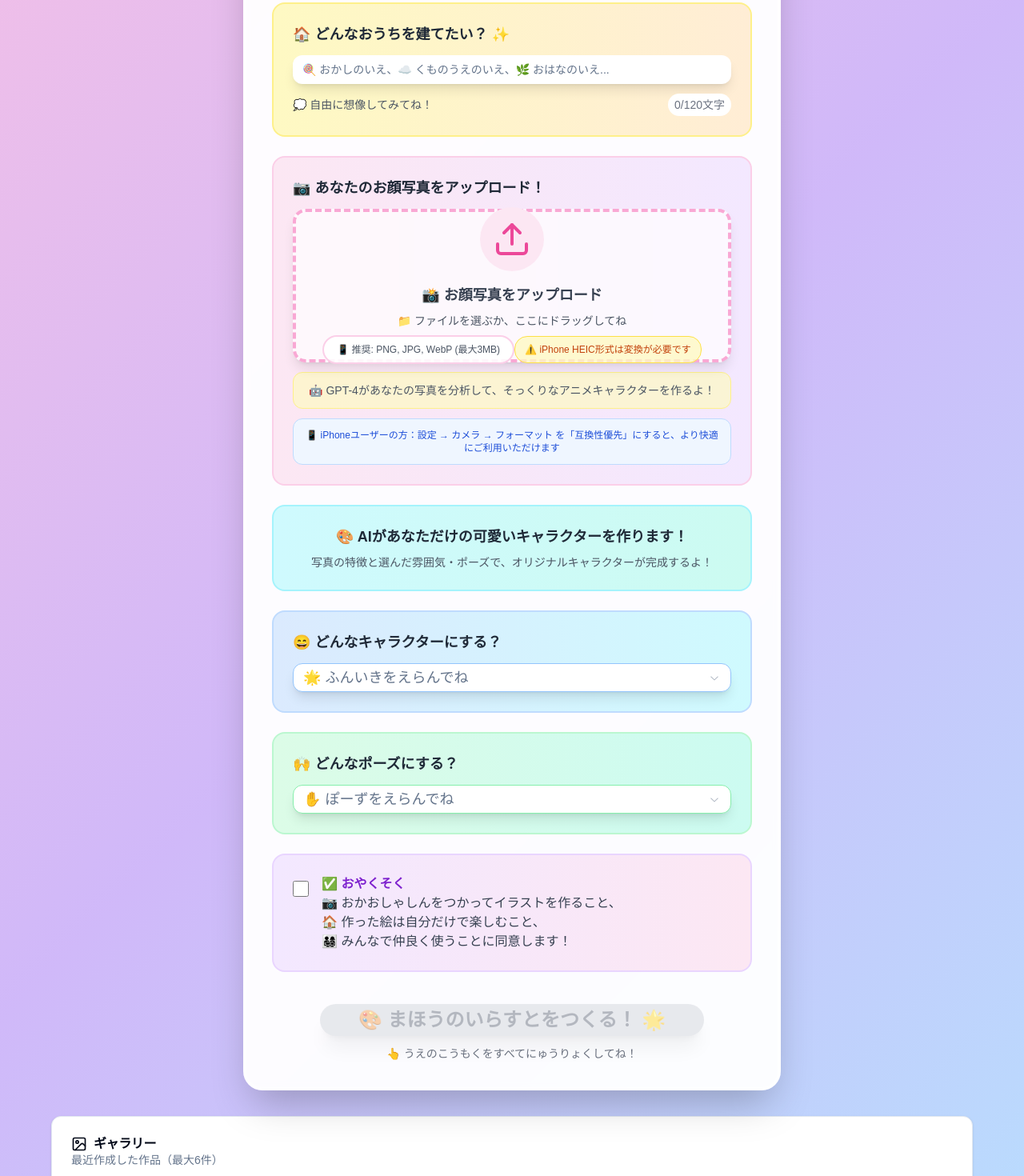
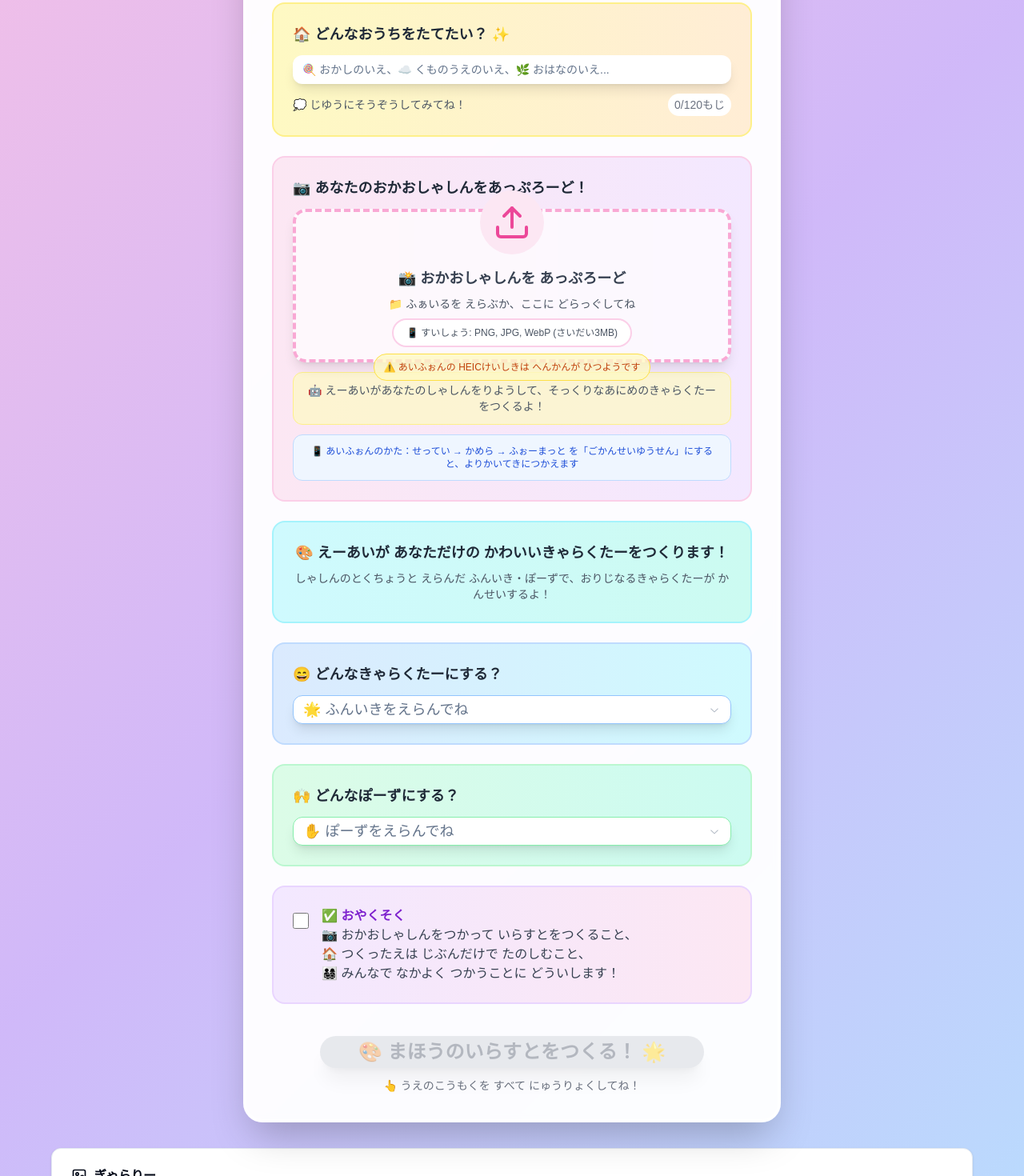
Before and after one commit to ARKLET-1111/dreamhouses, a Next.js app: page / in a window 1280 px wide. Shown: the part 720-2190 px from the top of the page at 80% size. Built offline with nearby package versions, Linux system fonts and the light colour scheme; a web font is replaced by a local one.

Commit message:
ひらがな

```diff
--- a/src/components/FileDrop.tsx
+++ b/src/components/FileDrop.tsx
@@ -82,7 +82,7 @@ const FileDrop: React.FC<FileDropProps> = ({
       return convertedFile;
     } catch (error) {
       console.error('HEIC conversion failed with details:', error);
-      throw new Error(`HEIC変換に失敗しました: ${(error as Error).message}`);
+      throw new Error(`HEICへんかんにしっぱいしました: ${(error as Error).message}`);
     } finally {
       setIsConverting(false);
     }
@@ -147,12 +147,12 @@ const FileDrop: React.FC<FileDropProps> = ({
 
         // Show user-friendly guidance for HEIC files
         const userChoice = confirm(
-          'HEICファイルが選択されました。\n\n' +
-          '📱 iPhoneユーザーの方へ：\n' +
-          '1. iPhoneの設定 > カメラ > フォーマット を「互換性優先」に変更\n' +
-          '2. または写真アプリで「JPEGとして保存」を選択\n\n' +
-          '🖥️ このままHEICファイルを使用することもできます（推奨しません）\n\n' +
-          '「OK」でそのまま使用、「キャンセル」で他の画像を選択'
+          'HEICふぁいるがせんたくされました。\n\n' +
+          '📱 あいふぉんのかたへ：\n' +
+          '1. あいふぉんのせってい > かめら > ふぉーまっと を「ごかんせいゆうせん」にへんこう\n' +
+          '2. または しゃしんあぷりで「JPEGとしてほぞん」をせんたく\n\n' +
+          '🖥️ このままHEICふぁいるをしようすることもできます（すいしょうしません）\n\n' +
+          '「OK」でそのまましよう、「キャンセル」でほかのがぞうをせんたく'
         );
 
         if (userChoice) {
@@ -164,10 +164,10 @@ const FileDrop: React.FC<FileDropProps> = ({
           } catch (conversionError) {
             console.log('HEIC conversion failed, using original file:', conversionError);
             processedFile = file; // Use original HEIC file as fallback
-            alert('HEIC変換に失敗しましたが、元のファイルを使用します。\n画像生成で問題が発生する場合は、JPEG形式の画像をお試しください。');
+            alert('HEICへんかんにしっぱいしましたが、もとのふぁいるをしようします。\nがぞうせいせいで もんだいがはっせいするばあいは、JPEGけいしきのがぞうをおためしください。');
           }
         } else {
-          alert('別の画像ファイル（JPEG、PNG、WebP）を選択してください。');
+          alert('べつのがぞうふぁいる（JPEG、PNG、WebP）をせんたくしてください。');
           return; // Exit without processing
         }
       }
@@ -182,7 +182,7 @@ const FileDrop: React.FC<FileDropProps> = ({
       onFileSelect(processedFile);
     } catch (error) {
       console.error('File processing failed:', error);
-      alert('ファイルの処理に失敗しました: ' + (error as Error).message);
+      alert('ふぁいるのしょりに しっぱいしました: ' + (error as Error).message);
     }
   }, [onFileSelect]);
 
@@ -239,7 +239,7 @@ const FileDrop: React.FC<FileDropProps> = ({
         <div className="relative w-full h-48 bg-white rounded-2xl overflow-hidden border-4 border-pink-300 shadow-lg">
           <img
             src={preview}
-            alt="選択されたお顔写真"
+            alt="せんたくされた おかおしゃしん"
             className="w-full h-full object-cover"
           />
           <button
@@ -255,7 +255,7 @@ const FileDrop: React.FC<FileDropProps> = ({
             <X className="h-5 w-5" />
           </button>
           <div className="absolute top-3 left-3 bg-white/90 backdrop-blur-sm px-3 py-1 rounded-full">
-            <span className="text-sm font-bold text-gray-700">📷 きれいな写真だね！</span>
+            <span className="text-sm font-bold text-gray-700">📷 きれいなしゃしんだね！</span>
           </div>
         </div>
         <div className="bg-white/70 backdrop-blur-sm rounded-lg p-3 mt-3 text-center border-2 border-pink-200">
@@ -263,7 +263,7 @@ const FileDrop: React.FC<FileDropProps> = ({
             🎉 {selectedFile.name} ({Math.round(selectedFile.size / 1024)}KB)
           </p>
           <p className="text-xs text-gray-600 mt-1">
-            この写真でイラストを作るよ！
+            このしゃしんで いらすとをつくるよ！
           </p>
         </div>
       </div>
@@ -300,19 +300,19 @@ const FileDrop: React.FC<FileDropProps> = ({
             "text-lg font-bold",
             isConverting ? "text-purple-600" : isDragOver ? "text-pink-600" : "text-gray-700"
           )}>
-            {isConverting ? "🔄 HEIC形式を変換中..." : isDragOver ? "📷 写真をここに置いてね！" : "📸 お顔写真をアップロード"}
+            {isConverting ? "🔄 HEICけいしきを へんかんちゅう..." : isDragOver ? "📷 しゃしんを ここにおいてね！" : "📸 おかおしゃしんを あっぷろーど"}
           </p>
           <p className="text-sm text-gray-600 font-medium">
-            📁 ファイルを選ぶか、ここにドラッグしてね
+            📁 ふぁいるを えらぶか、ここに どらっぐしてね
           </p>
           <div className="bg-white/90 rounded-full px-4 py-2 mx-auto inline-block border-2 border-pink-200">
             <p className="text-xs text-gray-600">
-              📱 推奨: PNG, JPG, WebP (最大3MB)
+              📱 すいしょう: PNG, JPG, WebP (さいだい3MB)
             </p>
           </div>
           <div className="bg-yellow-100/80 rounded-lg px-3 py-2 mx-auto inline-block border border-yellow-300 mt-2">
             <p className="text-xs text-orange-700 font-medium">
-              ⚠️ iPhone HEIC形式は変換が必要です
+              ⚠️ あいふぉんの HEICけいしきは へんかんが ひつようです
             </p>
           </div>
         </div>
--- a/src/components/Form.tsx
+++ b/src/components/Form.tsx
@@ -94,7 +94,7 @@ const Form: React.FC<FormProps> = ({ onSubmit, isLoading, disabled = false }) =>
           <CardDescription className="text-lg text-gray-700 font-medium mt-4">
             📷 あなたのおかおしゃしんで、
             <br />
-            🏰 すてきなおうちとかわいいキャラクターつくっちゃおう！
+            🏰 すてきなおうちとかわせたきゃらくたーをつくろう！
           </CardDescription>
         </CardHeader>
         <CardContent className="space-y-8 p-8">
@@ -102,7 +102,7 @@ const Form: React.FC<FormProps> = ({ onSubmit, isLoading, disabled = false }) =>
             {/* House Theme Input */}
             <div className="space-y-3 bg-gradient-to-r from-yellow-100 to-orange-100 p-6 rounded-2xl border-2 border-yellow-200">
               <label htmlFor="houseTheme" className="text-lg font-bold text-gray-800 flex items-center gap-2">
-                🏠 どんなおうちを建てたい？ ✨
+                🏠 どんなおうちをたてたい？ ✨
               </label>
               <Input
                 id="houseTheme"
@@ -119,10 +119,10 @@ const Form: React.FC<FormProps> = ({ onSubmit, isLoading, disabled = false }) =>
               )}
               <div className="flex items-center justify-between">
                 <p className="text-sm text-gray-600 font-medium">
-                  💭 自由に想像してみてね！
+                  💭 じゆうにそうぞうしてみてね！
                 </p>
                 <p className="text-sm text-gray-500 bg-white px-2 py-1 rounded-lg">
-                  {formData.houseTheme.length}/120文字
+                  {formData.houseTheme.length}/120もじ
                 </p>
               </div>
             </div>
@@ -130,7 +130,7 @@ const Form: React.FC<FormProps> = ({ onSubmit, isLoading, disabled = false }) =>
             {/* Face Photo Upload */}
             <div className="space-y-3 bg-gradient-to-r from-pink-100 to-purple-100 p-6 rounded-2xl border-2 border-pink-200">
               <label className="text-lg font-bold text-gray-800 flex items-center gap-2">
-                📷 あなたのお顔写真をアップロード！
+                📷 あなたのおかおしゃしんをあっぷろーど！
               </label>
               <FileDrop
                 onFileSelect={(file) => setFormData(prev => ({ ...prev, faceImage: file }))}
@@ -144,12 +144,12 @@ const Form: React.FC<FormProps> = ({ onSubmit, isLoading, disabled = false }) =>
               )}
               <div className="bg-yellow-100/70 p-3 rounded-xl border border-yellow-200">
                 <p className="text-sm text-gray-600 font-medium text-center">
-                  🤖 GPT-4があなたの写真を分析して、そっくりなアニメキャラクターを作るよ！
+                  🤖 えーあいがあなたのしゃしんをりようして、そっくりなあにめのきゃらくたーをつくるよ！
                 </p>
               </div>
               <div className="bg-blue-50 p-3 rounded-xl border border-blue-200">
                 <p className="text-xs text-blue-700 font-medium text-center">
-                  📱 iPhoneユーザーの方：設定 → カメラ → フォーマット を「互換性優先」にすると、より快適にご利用いただけます
+                  📱 あいふぉんのかた：せってい → かめら → ふぉーまっと を「ごかんせいゆうせん」にすると、よりかいてきにつかえます
                 </p>
               </div>
             </div>
@@ -158,10 +158,10 @@ const Form: React.FC<FormProps> = ({ onSubmit, isLoading, disabled = false }) =>
             <div className="space-y-3 bg-gradient-to-r from-cyan-100 to-teal-100 p-6 rounded-2xl border-2 border-cyan-200">
               <div className="text-center">
                 <p className="text-lg font-bold text-gray-800">
-                  🎨 AIがあなただけの可愛いキャラクターを作ります！
+                  🎨 えーあいが あなただけの かわいいきゃらくたーをつくります！
                 </p>
                 <p className="text-sm text-gray-600 font-medium mt-2">
-                  写真の特徴と選んだ雰囲気・ポーズで、オリジナルキャラクターが完成するよ！
+                  しゃしんのとくちょうと えらんだ ふんいき・ぽーずで、おりじなるきゃらくたーが かんせいするよ！
                 </p>
               </div>
             </div>
@@ -169,7 +169,7 @@ const Form: React.FC<FormProps> = ({ onSubmit, isLoading, disabled = false }) =>
             {/* Character Vibe Selection */}
             <div className="space-y-3 bg-gradient-to-r from-blue-100 to-cyan-100 p-6 rounded-2xl border-2 border-blue-200">
               <label className="text-lg font-bold text-gray-800 flex items-center gap-2">
-                😄 どんなキャラクターにする？
+                😄 どんなきゃらくたーにする？
               </label>
               <Select
                 value={formData.vibe}
@@ -182,7 +182,7 @@ const Form: React.FC<FormProps> = ({ onSubmit, isLoading, disabled = false }) =>
                 <SelectContent className="rounded-xl">
                   <SelectItem value="元気" className="text-lg cursor-pointer hover:bg-yellow-100">😊 げんきいっぱい</SelectItem>
                   <SelectItem value="上品" className="text-lg cursor-pointer hover:bg-pink-100">🌸 じょうひんでやさしい</SelectItem>
-                  <SelectItem value="クール" className="text-lg cursor-pointer hover:bg-blue-100">😎 かっこいい</SelectItem>
+                  <SelectItem value="クール" className="text-lg cursor-pointer hover:bg-blue-100">😎 くーる</SelectItem>
                 </SelectContent>
               </Select>
               {getFieldError("vibe") && (
@@ -193,7 +193,7 @@ const Form: React.FC<FormProps> = ({ onSubmit, isLoading, disabled = false }) =>
             {/* Pose Selection */}
             <div className="space-y-3 bg-gradient-to-r from-green-100 to-teal-100 p-6 rounded-2xl border-2 border-green-200">
               <label className="text-lg font-bold text-gray-800 flex items-center gap-2">
-                🙌 どんなポーズにする？
+                🙌 どんなぽーずにする？
               </label>
               <Select
                 value={formData.pose}
@@ -228,11 +228,11 @@ const Form: React.FC<FormProps> = ({ onSubmit, isLoading, disabled = false }) =>
                 <label htmlFor="agreed" className="text-gray-700 font-medium leading-6 cursor-pointer">
                   ✅ <span className="font-bold text-purple-700">おやくそく</span>
                   <br />
-                  📷 おかおしゃしんをつかってイラストを作ること、
+                  📷 おかおしゃしんをつかって いらすとをつくること、
                   <br />
-                  🏠 作った絵は自分だけで楽しむこと、
+                  🏠 つくったえは じぶんだけで たのしむこと、
                   <br />
-                  👨‍👩‍👧‍👦 みんなで仲良く使うことに同意します！
+                  👨‍👩‍👧‍👦 みんなで なかよく つかうことに どういします！
                 </label>
               </div>
               {getFieldError("agreed") && (
@@ -256,7 +256,7 @@ const Form: React.FC<FormProps> = ({ onSubmit, isLoading, disabled = false }) =>
               </Button>
               {!isFormValid && !isLoading && (
                 <p className="text-sm text-gray-500 mt-3">
-                  👆 うえのこうもくをすべてにゅうりょくしてね！
+                  👆 うえのこうもくを すべて にゅうりょくしてね！
                 </p>
               )}
             </div>
--- a/src/components/Gallery.tsx
+++ b/src/components/Gallery.tsx
@@ -100,7 +100,7 @@ const Gallery: React.FC<GalleryProps> = ({ className, onRefresh }) => {
         </CardHeader>
         <CardContent>
           <div className="flex items-center justify-center py-8">
-            <div className="animate-pulse text-muted-foreground">読み込み中...</div>
+            <div className="animate-pulse text-muted-foreground">よみこみちゅう...</div>
           </div>
         </CardContent>
       </Card>
@@ -115,10 +115,10 @@ const Gallery: React.FC<GalleryProps> = ({ className, onRefresh }) => {
             <div>
               <CardTitle className="flex items-center gap-2">
                 <ImageIcon className="h-5 w-5" />
-                ギャラリー
+                ぎゃらりー
               </CardTitle>
               <CardDescription>
-                最近作成した作品（最大6件）
+                さいきんつくったさくひん（さいだい6けん）
               </CardDescription>
             </div>
             {items.length > 0 && (
@@ -129,7 +129,7 @@ const Gallery: React.FC<GalleryProps> = ({ className, onRefresh }) => {
                 className="flex items-center gap-2"
               >
                 <Trash2 className="h-4 w-4" />
-                すべて削除
+                すべてさくじょ
               </Button>
             )}
           </div>
@@ -138,9 +138,9 @@ const Gallery: React.FC<GalleryProps> = ({ className, onRefresh }) => {
           {items.length === 0 ? (
             <div className="text-center py-8">
               <ImageIcon className="h-12 w-12 text-muted-foreground mx-auto mb-4" />
-              <p className="text-muted-foreground">まだ作品がありません</p>
+              <p className="text-muted-foreground">まださくひんがありません</p>
               <p className="text-sm text-muted-foreground mt-1">
-                最初の作品を作成してみましょう！
+                さいしょのさくひんをつくってみましょう！
               </p>
             </div>
           ) : (
@@ -172,7 +172,7 @@ const Gallery: React.FC<GalleryProps> = ({ className, onRefresh }) => {
                         className="flex items-center gap-1"
                       >
                         <Download className="h-3 w-3" />
-                        保存
+                        ほぞん
                       </Button>
                     </div>
                   </div>
@@ -197,10 +197,10 @@ const Gallery: React.FC<GalleryProps> = ({ className, onRefresh }) => {
       <AlertDialog open={!!selectedItem} onOpenChange={() => setSelectedItem(null)}>
         <AlertDialogContent className="max-w-2xl">
           <AlertDialogHeader>
-            <AlertDialogTitle>作品詳細</AlertDialogTitle>
+            <AlertDialogTitle>さくひんのしょうさい</AlertDialogTitle>
             {selectedItem && (
               <AlertDialogDescription>
-                {formatDate(selectedItem.createdAt)} に作成
+                {formatDate(selectedItem.createdAt)} にさくせい
               </AlertDialogDescription>
             )}
           </AlertDialogHeader>
@@ -216,15 +216,15 @@ const Gallery: React.FC<GalleryProps> = ({ className, onRefresh }) => {
 
               <div className="grid grid-cols-1 md:grid-cols-3 gap-4 text-sm">
                 <div className="bg-muted/50 p-3 rounded">
-                  <p className="font-medium text-muted-foreground">テーマ</p>
+                  <p className="font-medium text-muted-foreground">てーま</p>
                   <p className="text-foreground">{selectedItem.houseTheme}</p>
                 </div>
                 <div className="bg-muted/50 p-3 rounded">
-                  <p className="font-medium text-muted-foreground">雰囲気</p>
+                  <p className="font-medium text-muted-foreground">ふんいき</p>
                   <p className="text-foreground">{selectedItem.vibe}</p>
                 </div>
                 <div className="bg-muted/50 p-3 rounded">
-                  <p className="font-medium text-muted-foreground">ポーズ</p>
+                  <p className="font-medium text-muted-foreground">ぽーず</p>
                   <p className="text-foreground">{selectedItem.pose}</p>
                 </div>
               </div>
@@ -238,11 +238,11 @@ const Gallery: React.FC<GalleryProps> = ({ className, onRefresh }) => {
                 className="flex items-center gap-2"
               >
                 <Download className="h-4 w-4" />
-                ダウンロード
+                だうんろーど
               </Button>
             )}
             <AlertDialogAction onClick={() => setSelectedItem(null)}>
-              閉じる
+              とじる
             </AlertDialogAction>
           </AlertDialogFooter>
         </AlertDialogContent>
@@ -252,19 +252,19 @@ const Gallery: React.FC<GalleryProps> = ({ className, onRefresh }) => {
       <AlertDialog open={showClearDialog} onOpenChange={setShowClearDialog}>
         <AlertDialogContent>
           <AlertDialogHeader>
-            <AlertDialogTitle>すべての作品を削除</AlertDialogTitle>
+            <AlertDialogTitle>すべてのさくひんをさくじょ</AlertDialogTitle>
             <AlertDialogDescription>
-              ギャラリーに保存されているすべての作品を削除します。
-              この操作は取り消せません。続行しますか？
+              ぎゃらりーにほぞんされているすべてのさくひんをさくじょします。
+              このそうさはとりけせません。つづこうしますか？
             </AlertDialogDescription>
           </AlertDialogHeader>
           <AlertDialogFooter>
-            <AlertDialogCancel>キャンセル</AlertDialogCancel>
+            <AlertDialogCancel>きゃんせる</AlertDialogCancel>
             <AlertDialogAction
               onClick={handleClearAll}
               className="bg-destructive text-destructive-foreground hover:bg-destructive/90"
             >
-              削除する
+              さくじょする
             </AlertDialogAction>
           </AlertDialogFooter>
         </AlertDialogContent>
--- a/src/components/ResultCard.tsx
+++ b/src/components/ResultCard.tsx
@@ -97,9 +97,9 @@ const ResultCard: React.FC<ResultCardProps> = ({
     <>
       <Card className={className}>
         <CardHeader className="text-center">
-          <CardTitle>✨ 完成しました！</CardTitle>
+          <CardTitle>✨かんせいしました！</CardTitle>
           <CardDescription>
-            テーマ「{houseTheme}」の世界で{vibe}な雰囲気の{pose}キャラクター
+            テーマ「{houseTheme}」のせかいで{vibe}なふんいきの{pose}キャラクター
           </CardDescription>
         </CardHeader>
         <CardContent className="space-y-6">
@@ -148,7 +148,7 @@ const ResultCard: React.FC<ResultCardProps> = ({
               <p className="text-foreground">{houseTheme}</p>
             </div>
             <div className="bg-muted/50 p-3 rounded">
-              <p className="font-medium text-muted-foreground">雰囲気</p>
+              <p className="font-medium text-muted-foreground">ふんいき</p>
               <p className="text-foreground">{vibe}</p>
             </div>
             <div className="bg-muted/50 p-3 rounded">
```
